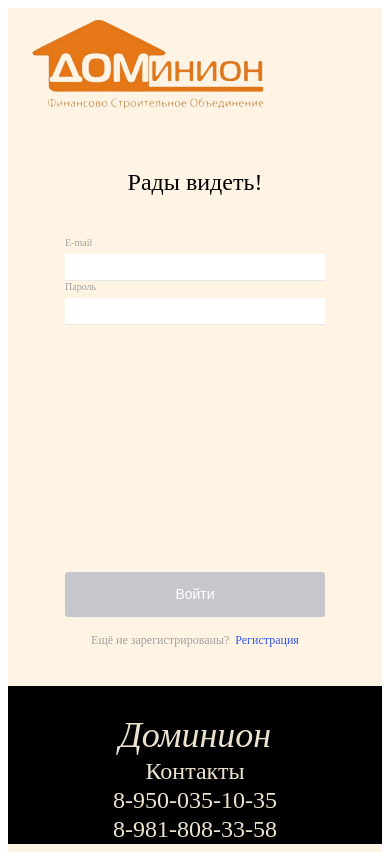
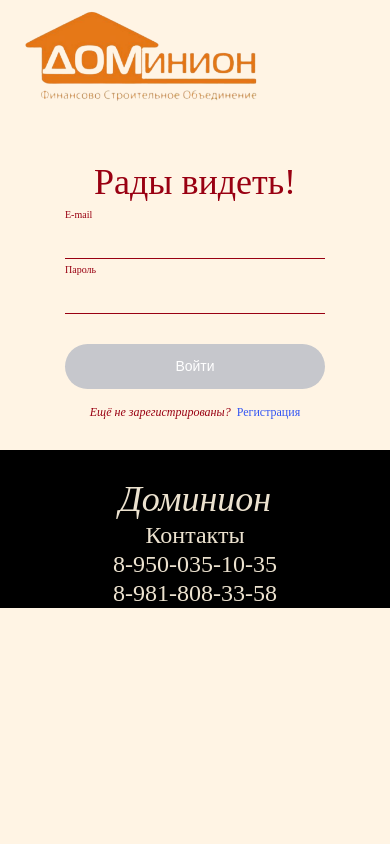
Before and after one commit to Piskunova-Anna/Dominion-front, a React (Create React App) app: page /signin in a window 390 px wide. Built offline with nearby package versions, Linux system fonts and the light colour scheme.

Commit message:
Адаптив карточки, поправила стили по страницам

```diff
--- a/public/index.html
+++ b/public/index.html
@@ -26,7 +26,7 @@
     -->
     <title>React App</title>
   </head>
-  <body>
+  <body class = "body">
     <noscript>You need to enable JavaScript to run this app.</noscript>
     <div id="root"></div>
     <!--
--- a/src/blocks/contacts/contacts.css
+++ b/src/blocks/contacts/contacts.css
@@ -10,7 +10,8 @@
     font-weight: 400;
     font-size: 36px;
     line-height: 44px;
-    margin: 15px 200px 0 0;
+    margin-top: 15px;
+    white-space: nowrap;
 }
 
 @media screen and (max-width: 1024px) {
--- a/src/components/App/App.css
+++ b/src/components/App/App.css
@@ -1,16 +1,22 @@
 .page {
   display: flex;
-  font-family: 'Cormorant'/*, 'Arial', 'sans-serif'*/;
+  font-family: 'Cormorant'
+    /*, 'Arial', 'sans-serif'*/
+  ;
   flex-direction: column;
   margin: auto;
   background-color: #FFF4E4;
   min-width: 303px;
-  max-width: 1440px;
+  /*max-width: 1440px;*/
   min-height: 100vh;
 }
 
 .page::-webkit-scrollbar {
   width: 10px;
+}
+
+.body {
+  margin: auto;
 }
 
 /*.page::-webkit-scrollbar-track {
--- a/src/components/CardDesc/CardDesc.css
+++ b/src/components/CardDesc/CardDesc.css
@@ -54,3 +54,82 @@
   margin-top: 20px;
   margin-bottom: 30px;
 }
+
+@media screen and (min-width: 1441px) {
+  .desc {
+    max-width: 1340px;
+  }
+}
+
+@media screen and (max-width: 1440px) {
+
+  .desc__photo_m {
+    width: 330px;
+    height: 425px;
+  }
+
+  .desc__photo_s {
+    height: 165px;
+    width: 120px;
+    margin-right: 15px;
+    margin-top: 30px;
+  }
+
+  .desc__text {
+    font-weight: 400;
+    margin-top: 15px;
+  }
+}
+
+@media screen and (max-width: 850px) {
+  .desc {
+    max-width: 89%;
+  }
+
+  .desc__block {
+    flex-direction: column;
+  }
+
+  .desc__photo {
+    align-items: center;
+  }
+
+  .desc__photo_s {
+    margin-right: 50px;
+    margin-top: 45px;
+  }
+
+  .desc__photo_s:last-of-type {
+    margin-right: 0;
+  }
+
+  .desc__list {
+    margin-left: 0;
+  }
+
+  .desc__text {
+    margin:auto;
+  }
+}
+
+@media screen and (max-width: 550px) {
+  .desc {
+    max-width: 87%;
+  }
+
+  .desc__photo_m {
+    width: 260px;
+    height: 335px;
+  }
+
+  .desc__photo_mini {
+    display: none;
+  }
+
+  .desc__text {
+    font-size: 18px;
+    line-height: 21px;
+    margin-top: 20px;
+    margin-bottom: 15px;
+  }
+}
--- a/src/components/CardList/CardList.css
+++ b/src/components/CardList/CardList.css
@@ -4,3 +4,17 @@
   line-height: 44px;
   margin: 10px 0;
 }
+
+@media screen and (max-width: 1440px) {
+  .card__block {
+    font-size: 24px;
+    line-height: 29px;
+  }
+}
+
+@media screen and (max-width: 550px) {
+  .card__block {
+    font-size: 18px;
+    line-height: 22px;
+  }
+}
--- a/src/components/Footer/Footer.css
+++ b/src/components/Footer/Footer.css
@@ -4,17 +4,20 @@
     justify-content: space-between;
     background-color: #000;
     color: #ECE2CF;
-    max-width: 1440px;
+    /*max-width: 1440px;*/
     width: 100%;
     flex-shrink: 0;
-    margin: auto;
+    margin: 0 auto;
 }
 
-@media screen and (max-width: 580px) {
-    .footer {
-        flex-direction: column;
-    }
+.footer div {
+    display: flex;
+    max-width: 1150px;
+    margin: auto;
+    width: 100%;
+    justify-content: space-between;
 }
+
 .footer__logo {
     display: flex;
     font-style: italic;
@@ -26,50 +29,9 @@
     margin-top: 45px;
 }
 
-@media screen and (max-width: 1024px) {
-    .footer__logo {
-        font-size: 64px;
-        line-height: 78px;
-    }
-}
-
-@media screen and (max-width: 820px) {
-    .footer__logo {
-        font-size: 64px;
-        line-height: 78px;
-    }
-}
-
-@media screen and (max-width: 580px) {
-    .footer__logo {
-        font-size: 36px;
-        line-height: 44px;
-        margin-top: 27px;
-    }
-}
-
 .footer__block {
     display: flex;
     flex-direction: column;
-    margin-left: 90px;
-}
-
-@media screen and (max-width: 1024px) {
-    .footer__block {
-        margin-left: 75px;
-    }
-}
-
-@media screen and (max-width: 820px){
-    .footer__block {
-        margin-left: 43px;
-    }
-}
-
-@media screen and (max-width: 580px) {
-    .footer__block {
-        margin: auto;
-    }
 }
 
 .footer__author {
@@ -83,7 +45,43 @@
     margin: 25px 0 15px;
 }
 
+@media screen and (max-width: 1024px) {
+    .footer__logo {
+        font-size: 64px;
+        line-height: 78px;
+    }
+
+    .footer__block {
+        margin-left: 75px;
+    }
+}
+
+@media screen and (max-width: 820px) {
+    .footer__logo {
+        font-size: 64px;
+        line-height: 78px;
+    }
+
+    .footer__block {
+        margin-left: 43px;
+    }
+}
+
 @media screen and (max-width: 580px) {
+    .footer div {
+        flex-direction: column;
+    }
+
+    .footer__logo {
+        font-size: 36px;
+        line-height: 44px;
+        margin-top: 27px;
+    }
+
+    .footer__block {
+        margin: auto;
+    }
+
     .footer__author {
         display: none;
     }
--- a/src/components/Footer/Footer.js
+++ b/src/components/Footer/Footer.js
@@ -1,25 +1,24 @@
-import React from 'react';
+import React from "react";
 
-import './Footer.css';
-
+import "./Footer.css";
 
 function Footer(props) {
-
-
   return (
-    <footer className ="footer">
-        <div className  = 'footer__block'>
-        <p className ="footer__logo">Доминион</p>
-        <p className ="footer__author">&copy; 2021.Пискунова Анна</p>
-        </div>
-        <ul className ="contacts">Контакты
-            <li className ="contact">8-950-035-10-35</li>
-            <li className ="contact">8-981-808-33-58</li>
-            <li className ="contact"></li>
+    <footer className="footer">
+      <div>
+        <article className="footer__block">
+          <p className="footer__logo">Доминион</p>
+          <p className="footer__author">&copy; 2021.Пискунова Анна</p>
+        </article>
+        <ul className="contacts">
+          Контакты
+          <li className="contact">8-950-035-10-35</li>
+          <li className="contact">8-981-808-33-58</li>
+          <li className="contact"></li>
         </ul>
+      </div>
     </footer>
   );
-
 }
 
 export default Footer;
--- a/src/components/Form/Form.css
+++ b/src/components/Form/Form.css
@@ -3,68 +3,86 @@
   flex-direction: column;
   width: 410px;
   margin: 40px auto 70px;
+  color: #990012;
 }
 
 
 .form__title {
-
-    font-weight: 500;
-    font-size: 24px;
-    line-height: 29px;
-    padding-bottom: 40px;
-    margin: 0;
-
+  display: flex;
+  justify-content: center;
+  font-weight: 400;
+  font-size: 36px;
+  line-height: 44px;
+  margin-bottom: 5px;
+  margin-block-start: 0;
+  margin-block-end: 0;
 }
 
 .form__info {
   width: 100%;
   margin: auto;
 }
+
 .form__data {
   border: 0;
   padding: 0;
   margin: 0;
   display: flex;
   flex-direction: column;
-      padding-bottom: 55px;
-      height: 280px;
+  margin-inline-start: 0;
+  margin-inline-end: 0;
+  margin-bottom: 30px;
+  padding-block-start: 0;
+  padding-inline-start: 0;
+  padding-inline-end: 0;
+  padding-block-end: 0;
 }
+
 .form__item {
   border: 0;
-    border-bottom: 1px solid #E8E8E8;
-    padding-bottom: 10px;
+  border-bottom: 1px solid #990012;
+  background-color: transparent;
 }
 
 .form__item:focus {
   outline: none;
-      border-bottom: 1px solid #3456F3;
+  border-bottom: 1px solid #000;
 
 }
 
 .input__label {
-      padding-bottom: 5px;
-      font-weight: normal;
+  font-weight: 400;
   font-size: 10px;
   line-height: 12px;
-  color: #A0A0A0;
+  margin-top: 5px;
+  margin-bottom: 20px;
 }
 
 .form__button {
-    width: 100%;
+  display: flex;
+  width: 345px;
+  align-items: center;
+  justify-content: center;
   height: 45px;
-    background: #3456F3;
+  margin: 0 auto;
+  background: #990012;
   border: 0;
-    border-radius: 3px;font-weight: 500;
+  border-radius: 30px;
+  font-weight: 500;
   font-size: 14px;
   line-height: 17px;
-    text-align: center;
-    margin-top: auto;
   color: #FFFFFF;
   margin-bottom: 16px;
+  cursor: pointer;
 }
 
 .form__button_disabled {
   background: #c6c7cc;
+  cursor: auto;
+}
+
+.form__button_disabled:hover {
+  text-decoration: none;
 }
 
 @media screen and (max-width: 850px) {
@@ -74,7 +92,7 @@
 
 }
 
-  @media screen and (max-width: 502px) {
+@media screen and (max-width: 550px) {
   .form__container {
     width: 260px;
     margin: auto;
@@ -83,7 +101,10 @@
 
   .form__title {
     text-align: center;
+  }
+
+  .form__button {
+    width: 260px;
 
   }
-
 }
--- a/src/components/Header/Header.css
+++ b/src/components/Header/Header.css
@@ -6,6 +6,7 @@
     z-index: 1;
     justify-content:space-between;
     position: relative;
+    max-width: 1440px;
 }
 
 .header__img {
--- a/src/components/NavBar/NavBar.css
+++ b/src/components/NavBar/NavBar.css
@@ -2,7 +2,8 @@
     margin: -120px auto 0;
     background: url('../../images/back.jpg') no-repeat;
     background-size: cover;
-    width: 95%;
+    background-position-x: center;
+    width: 100%;
 }
 
 .nav {
--- a/src/components/Register/Register.css
+++ b/src/components/Register/Register.css
@@ -11,9 +11,10 @@
     padding: 0;
     font-weight: normal;
     font-size: 14px;
-    line-height: 17px;
+    line-height: 19px;
+    font-style: italic;
     text-align: center;
-    color: #A0A0A0;
+    color: #990012;
     padding-right: 6px;
   }
 
@@ -28,6 +29,10 @@
     text-decoration: none;
   }
 
+  .form__link:hover {
+    text-decoration: underline;
+  }
+
   @media screen and (max-width:502px) {
     .form__text {
       font-size: 12px;
```
Lines whose indentation alone changed are shown as unchanged.
